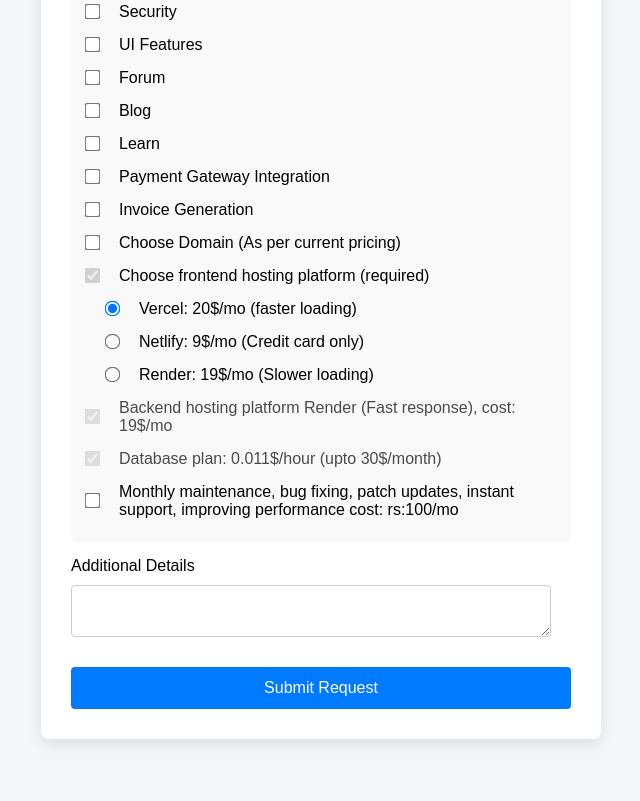
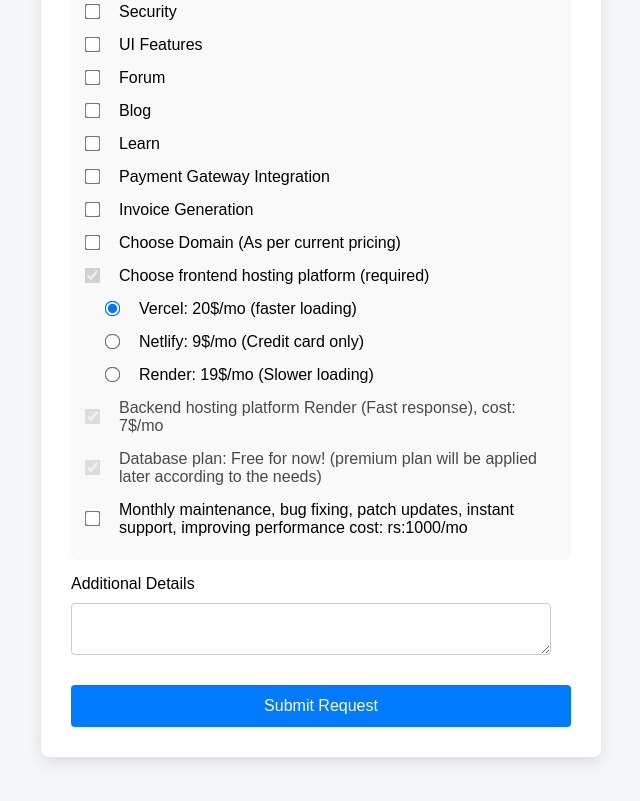
Before and after one commit to S-Bhattacharya100/Web-quotation, a website: page frontend/index.html in a window 1280 px wide. Shown: the part 649-1450 px from the top of the page, without its empty margins (319-959 px from the left). Drawn offline with Linux system fonts and the light colour scheme.

Commit message:
updating prices and plans

```diff
--- a/frontend/index.html
+++ b/frontend/index.html
@@ -277,9 +277,9 @@ button {
 
 <p id="frontendWarning" style="color:red; font-weight:bold; display:none;">Frontend hosting platform is required.</p>
 
-<label class="checkbox-item" style="opacity:0.7;"><input type="checkbox" name="features" checked disabled> Backend hosting platform Render (Fast response), cost: 19$/mo</label>
-<label class="checkbox-item" style="opacity:0.7;"><input type="checkbox" name="features" checked disabled> Database plan: 0.011$/hour (upto 30$/month)</label>
-<label class="checkbox-item"><input type="checkbox" name="maintenance" value="true"> Monthly maintenance, bug fixing, patch updates, instant support, improving performance cost: rs:100/mo</label>
+<label class="checkbox-item" style="opacity:0.7;"><input type="checkbox" name="features" checked disabled> Backend hosting platform Render (Fast response), cost: 7$/mo</label>
+<label class="checkbox-item" style="opacity:0.7;"><input type="checkbox" name="features" checked disabled> Database plan: Free for now! (premium plan will be applied later according to the needs)</label>
+<label class="checkbox-item"><input type="checkbox" name="maintenance" value="true"> Monthly maintenance, bug fixing, patch updates, instant support, improving performance cost: rs:1000/mo</label>
 
 </div>
 
```
